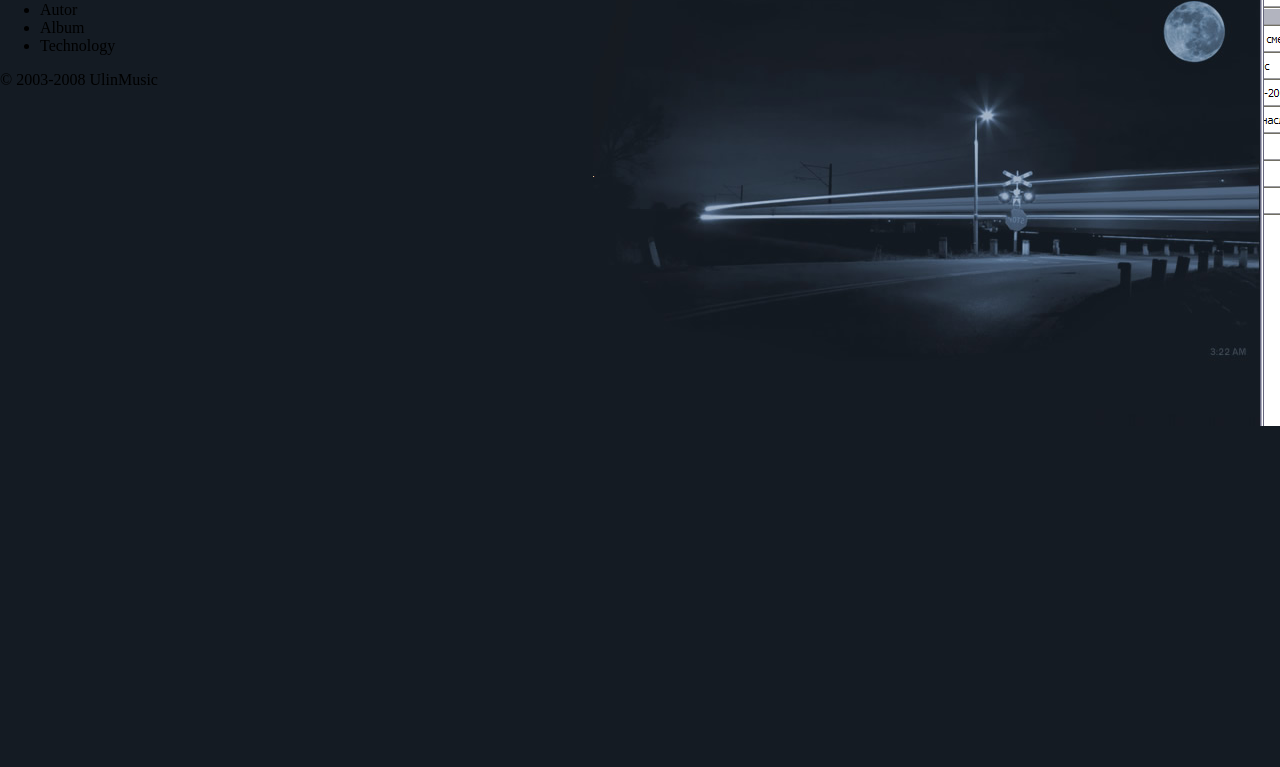
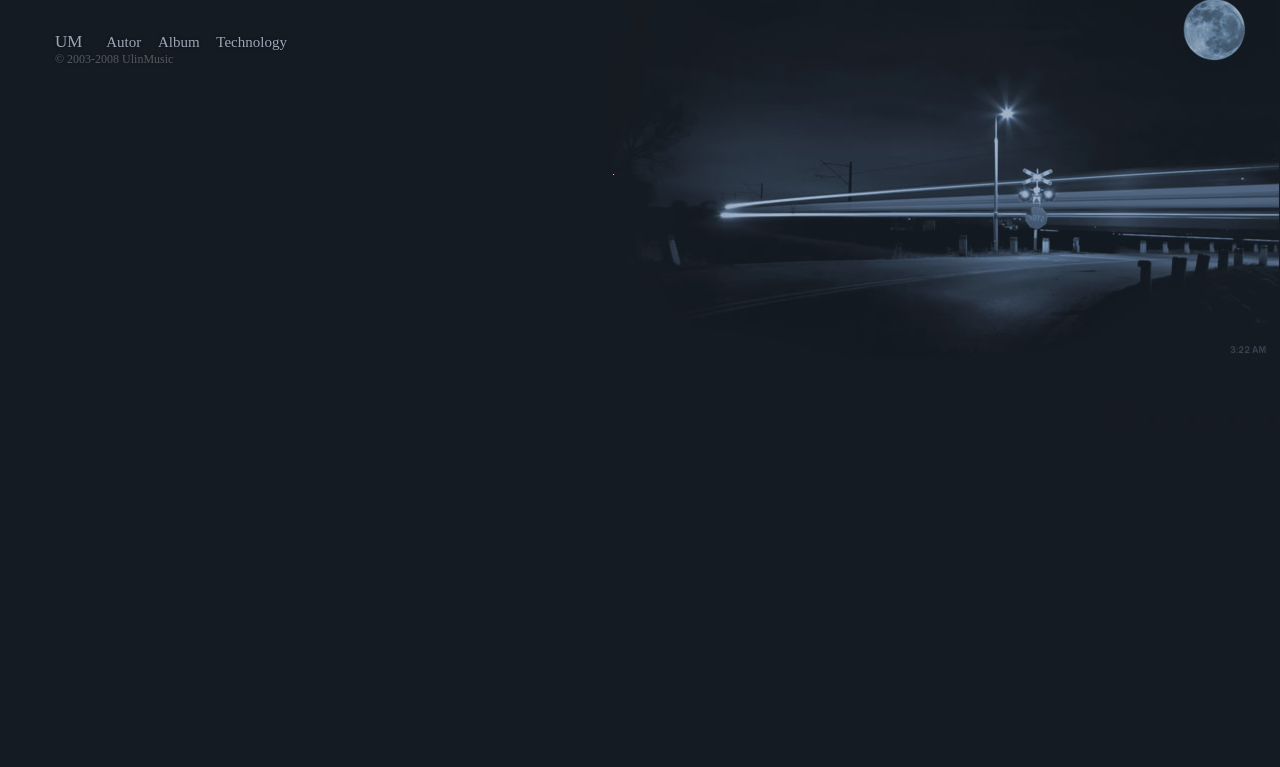
Before and after one commit to AlekseyShemyako/homework_6, a plain HTML site: page index.html in a window 1280 px wide. Shown: the part 33-800 px from the top of the page. Drawn offline with Linux system fonts and the light colour scheme.

Commit message:
rework, add nav,footer

```diff
--- a/assets/main.css
+++ b/assets/main.css
@@ -3,9 +3,38 @@ body {
 	background-color: #141b23;
 	background-image: url("./image/background.png");
 }
+ul {
+	padding: 0;
+	margin: 0;
+}
 .container {
 	background-image: url("./image/bitmap.png");
+	min-height: 459px;
 	background-repeat: no-repeat;
-	min-height: 459px;
-	background-position: right top;
+	background-position: right -20px top -2px;
+	padding-top: 65px;
+	padding-bottom: 50px;
+	padding-left: 55px;
+	padding-right: 55px;
 }
+.navigation-menu {
+	font-size: 15px;
+	opacity: 0.87;
+	color: #b1bbcb;
+	text-shadow: 0 0 4px rgba(0, 0, 0, 0.65);
+}
+.navigation-menu-item {
+	display: inline;
+	margin-right: 13px;
+}
+.navigation-menu-logo {
+	text-transform: uppercase;
+	margin-right: 20px;
+	font-size: 17px;
+}
+.footer {
+	opacity: 0.27;
+	text-shadow: 0 0 4px rgba(0, 0, 0, 0.65);
+	color: #ffffff;
+	font-size: 12px;
+}
--- a/index.html
+++ b/index.html
@@ -8,17 +8,17 @@
 <body>
 	<div class="container">
 		<header>
-			<div class="logo">UM</div>
-			<nav>
-				<ul>
-					<li>Autor</li>
-					<li>Album</li>
-					<li>Technology</li>
+			<nav class="navigation">
+				<ul class="navigation-menu">
+					<li class="navigation-menu-item navigation-menu-logo">um</li>
+					<li class="navigation-menu-item">Autor</li>
+					<li class="navigation-menu-item">Album</li>
+					<li class="navigation-menu-item">Technology</li>
 				</ul>
 			</nav>
 		</header>
 		<main></main>
-		<footer>
+		<footer class="footer">
 			<span>© 2003-2008 UlinMusic</span>
 		</footer>
 	</div>
```
